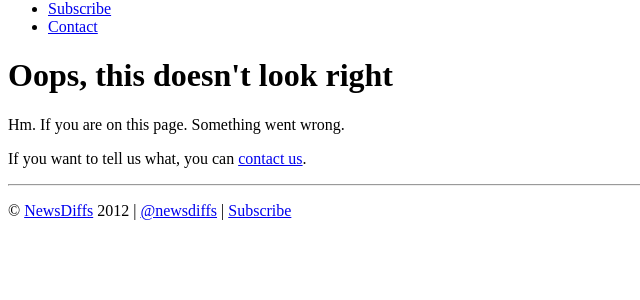
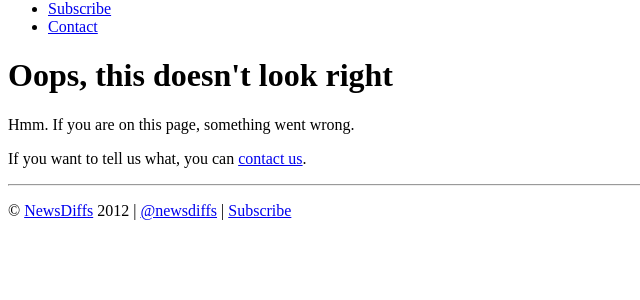
Before and after one commit to ecprice/newsdiffs, a Django app: template website/frontend/templates/404.html in a window 1280 px wide. Shown: the part 192-492 px from the top of the page, without its empty margins (0-640 px from the left). Run offline with Django 3.2, Linux system fonts and the light colour scheme; the template is opened without the code that fills it, so the values that code supplies are empty.

Commit message:
fix sentence structure in 404 page

```diff
--- a/website/frontend/templates/404.html
+++ b/website/frontend/templates/404.html
@@ -6,8 +6,7 @@
 {% block content %}
 
 <h1>Oops, this doesn't look right</h1>
-<p>
-Hm. If you are on this page. Something went wrong.
-<p>If you want to tell us what, you can <a href="{% url contact %}">contact us</a>.
+<p>Hmm. If you are on this page, something went wrong.</p>
+<p>If you want to tell us what, you can <a href="{% url contact %}">contact us</a>.</p>
 
 {% endblock content%}
```
